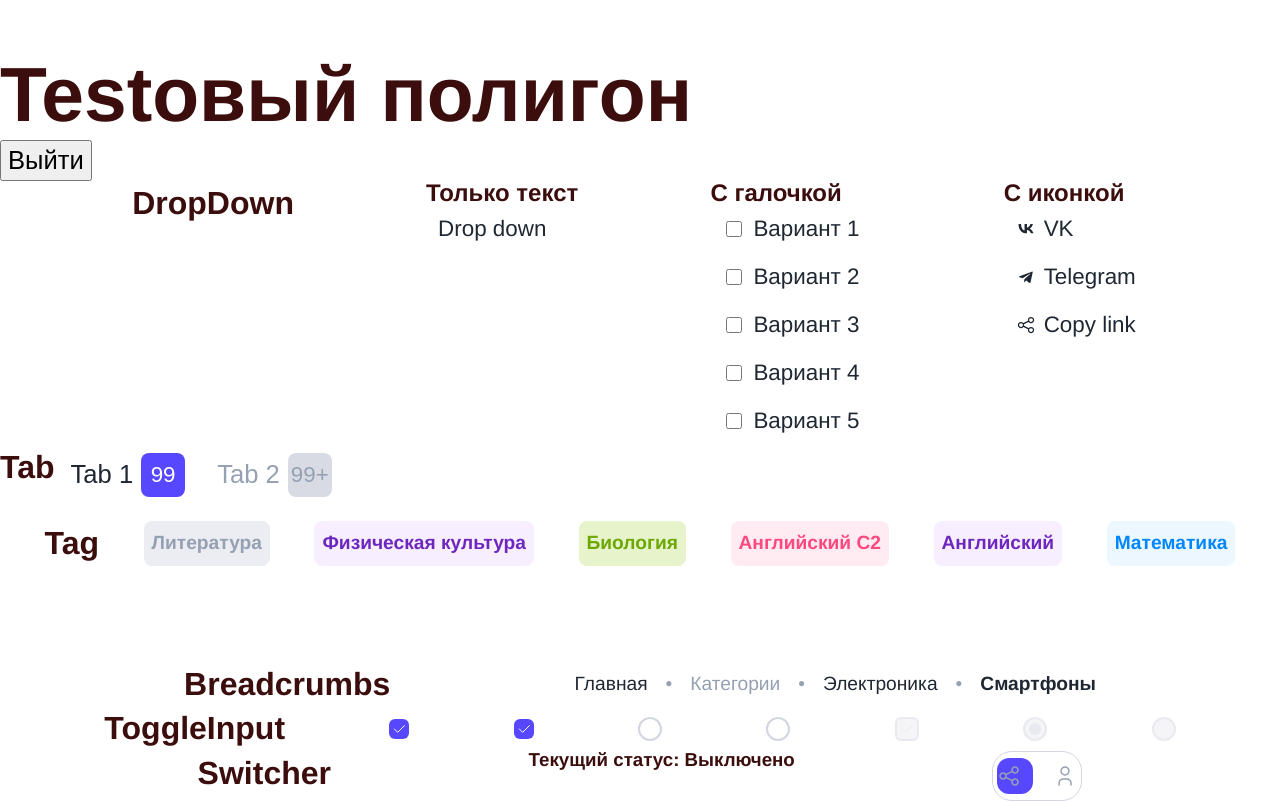
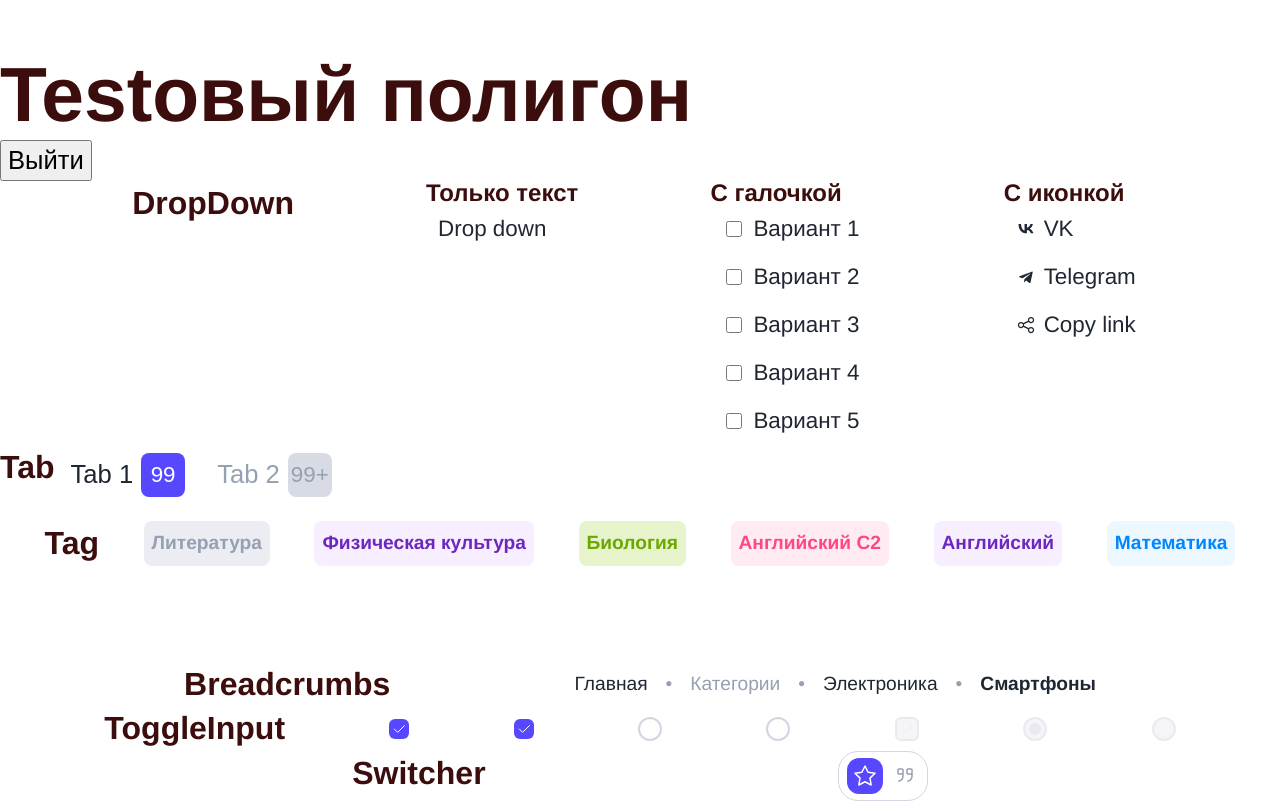
Before and after one commit to Aldiyar-B/Paraweb, a React (Vite) app: page /test in a window 1280 px wide. Built offline with nearby package versions, Linux system fonts and the light colour scheme.

Commit message:
Switcher for dekstop is done ✅

```diff
--- a/src/components/Switcher/Switcher.jsx
+++ b/src/components/Switcher/Switcher.jsx
@@ -33,18 +33,21 @@ const Switcher = ({
 
       {/* Внешний контейнер */}
       <span className={styles.slider}>
-        {/* Левая иконка (всегда видима) */}
+        {/* Левая иконка */}
         <span
           className={styles.icon}
           dangerouslySetInnerHTML={{ __html: getIcon(leftIcon) }}
         />
 
-        {/* Подвижный индикатор (с белой иконкой) */}
-        <span className={styles.indicator}>
-          <span className={styles.icon} />
-        </span>
+        {/* Индикатор с белой иконкой при активации */}
+        <span
+          className={styles.indicator}
+          dangerouslySetInnerHTML={{
+            __html: getIcon(isChecked ? rightIcon : leftIcon),
+          }}
+        />
 
-        {/* Правая иконка (всегда видима) */}
+        {/* Правая иконка */}
         <span
           className={styles.icon}
           dangerouslySetInnerHTML={{ __html: getIcon(rightIcon) }}
--- a/src/components/Switcher/Switcher.module.scss
+++ b/src/components/Switcher/Switcher.module.scss
@@ -17,12 +17,14 @@
     border: 1px solid var(--border-color);
     display: flex;
     align-items: center;
-    justify-content: space-between;
+    justify-content: center;
+    gap: 20px;
     padding: 4px;
   }
 
   .indicator {
     position: absolute;
+    left: 8px;
     width: 36px;
     height: 36px;
     background-color: var(--ultramarine-default-color);
@@ -31,29 +33,27 @@
     display: flex;
     align-items: center;
     justify-content: center;
-  }
-
-  .slider .icon {
-    width: 24px;
-    height: 24px;
-    display: flex;
-    align-items: center;
-    justify-content: center;
-    color: var(--text-secondary-color);
-    transition: color 0.3s;
-    z-index: 5;
 
     svg path {
-      stroke: var(--text-secondary-color);
+      stroke: var(--white);
     }
   }
 
-  .indicator .icon {
-    svg path {
-      stroke: var(--white-color);
-    }
+  svg path {
+    stroke: var(--text-secondary-color);
   }
 
+  /* Эффект hover при наведении для неактивной иконки */
+  .slider:hover svg path {
+    stroke: var(--ultramarine-default-color);
+  }
+
+  /* Эффект hover при наведении для активной иконки*/
+  .slider:hover .indicator svg path {
+    stroke: var(--white);
+  }
+
+  /* Двигаем индикатор при активации*/
   input:checked + .slider .indicator {
     transform: translateX(40px);
   }
--- a/src/views/Test.jsx
+++ b/src/views/Test.jsx
@@ -119,12 +119,12 @@ function Test() {
       {/* Switcher */}
       <div style={{ display: 'flex ', justifyContent: 'space-evenly' }}>
         <h3 className="text-h3">Switcher</h3>
-        <h3>Текущий статус: {isActive ? 'Включено' : 'Выключено'}</h3>
+        {/* <h3>Текущий статус: {isActive ? 'Включено' : 'Выключено'}</h3> */}
         <Switcher
           checked={isActive}
           onChange={setIsActive}
-          leftIcon="share"
-          rightIcon="user"
+          leftIcon="raiting"
+          rightIcon="quote"
         />
       </div>
     </div>
```
